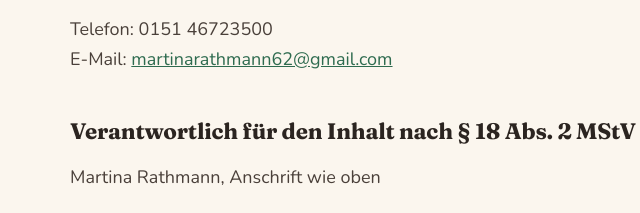
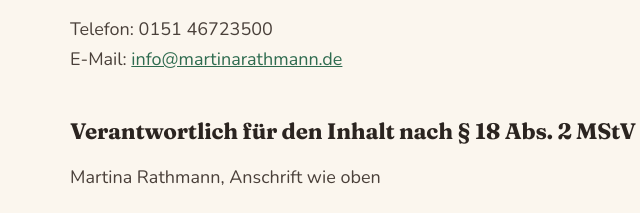
Before and after one commit to moritzrathmann/martinarathmann-de, a plain HTML site: page martinarathmann-de/martinarathmann-de/impressum.html in a window 1280 px wide. Shown: the part 479-692 px from the top of the page, 180-820 px from the left. Drawn offline with Linux system fonts and the light colour scheme.

Commit message:
Update impressum.html

```diff
--- a/martinarathmann-de/martinarathmann-de/impressum.html
+++ b/martinarathmann-de/martinarathmann-de/impressum.html
@@ -35,7 +35,7 @@
   <h2>Angaben gemäß § 5 DDG</h2>
   <p>Martina Rathmann<br>An der Bleiche 26<br>48356 Nordwalde</p>
   <h2>Kontakt</h2>
-  <p>Telefon: 0151 46723500<br>E-Mail: <a href="mailto:martinarathmann62@gmail.com">martinarathmann62@gmail.com</a></p>
+  <p>Telefon: 0151 46723500<br>E-Mail: <a href="mailto:info@martinarathmann.de">info@martinarathmann.de</a></p>
   <h2>Verantwortlich für den Inhalt nach § 18 Abs. 2 MStV</h2>
   <p>Martina Rathmann, Anschrift wie oben</p>
   <h2>Haftung für Inhalte und Links</h2>
```
